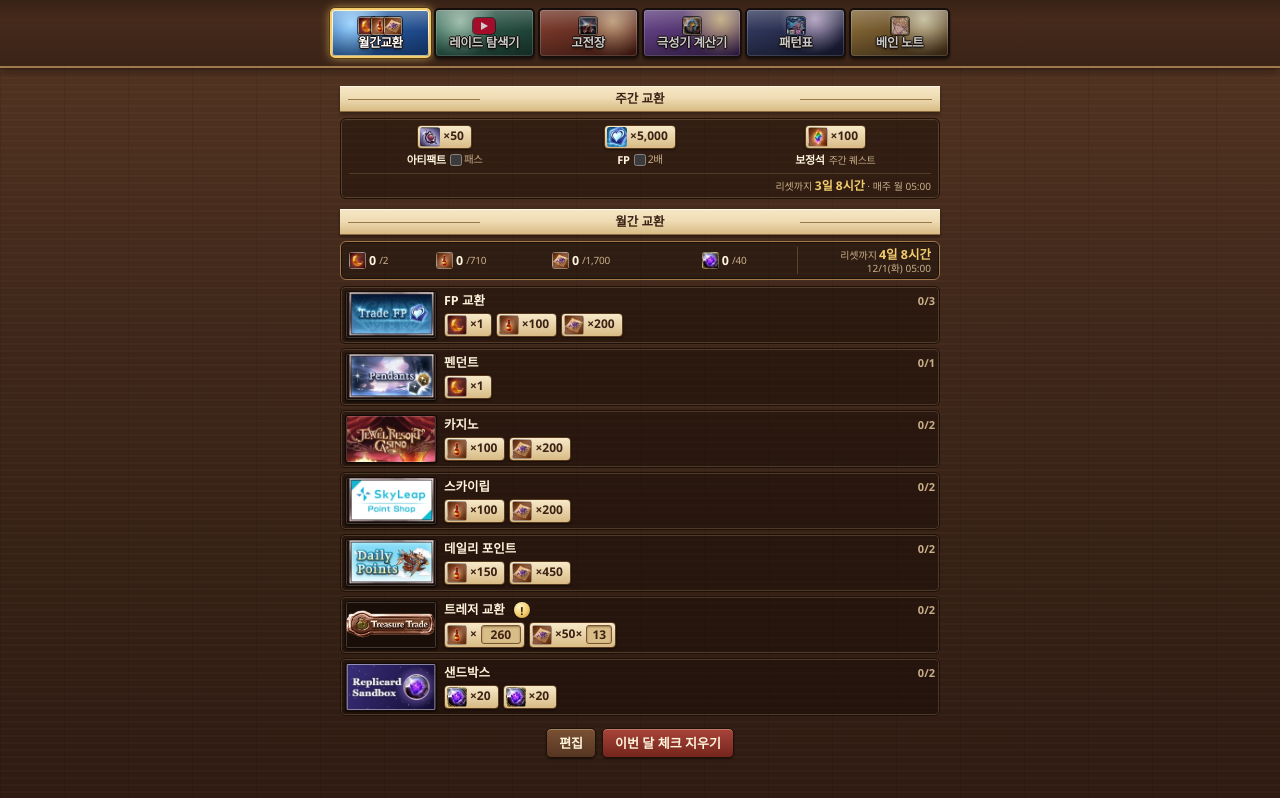
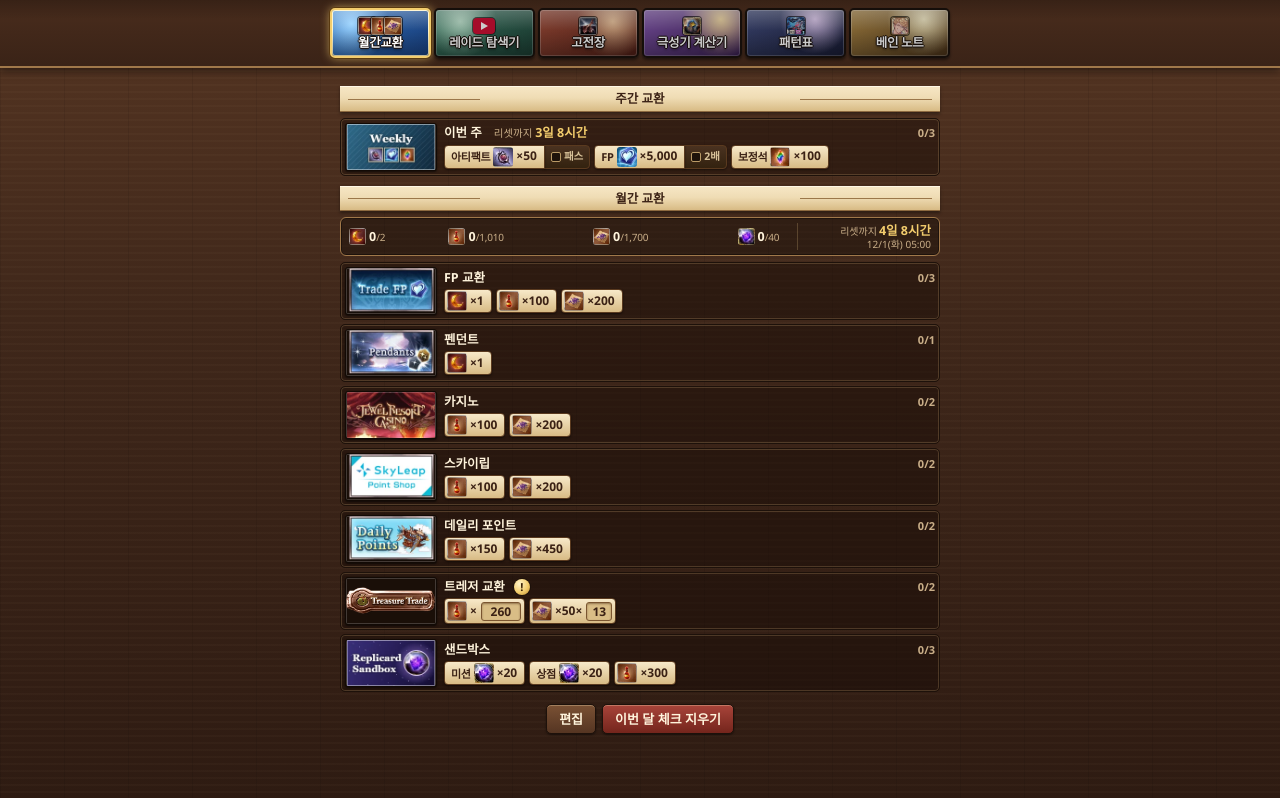
Before and after one commit to at1111-11/gbf-helper, a browser extension: page panel.html in a window 1280 px wide. Drawn offline with Linux system fonts and the light colour scheme.

Commit message:
1.17.1: weekly row in the shop look, even totals, sandbox 반홍 and 미션/상점 labels, 디멘션 체인(DC)
Co-Authored-By: Claude Opus 5.5 <noreply@anthropic.com>

```diff
--- a/js/data.js
+++ b/js/data.js
@@ -58,11 +58,13 @@
       ]
     },
     {
-      // Replicard Sandbox monthly event (gbf.wiki, November 2026): 4 missions × 5 + 2 Denas shops × 10 = 40.
+      // Replicard Sandbox monthly event (gbf.wiki, November 2026): quartz 4 missions × 5 + 2 Denas shops × 10 = 40,
+      // and 반홍 150 in each of the 2 Denas shops. label: short word shown in the chip before the icon.
       id: 'sandbox', name: '샌드박스', sub: '리플리카드 샌드박스 월간', img: 'img/shop-sandbox.webp',
       items: [
-        { id: 'sandbox-mission', kind: 'quartz', qty: 20, cost: '월간 미션 4개 × 5개' },
-        { id: 'sandbox-trade', kind: 'quartz', qty: 20, cost: '디나스 교환소 2곳 × 10개' }
+        { id: 'sandbox-mission', kind: 'quartz', qty: 20, label: '미션', cost: '월간 미션 4개 × 5개' },
+        { id: 'sandbox-trade', kind: 'quartz', qty: 20, label: '상점', cost: '디나스 교환소 2곳 × 10개' },
+        { id: 'sandbox-half', kind: 'half', qty: 300, cost: '디나스 교환소 2곳 × 150개' }
       ]
     }
   ];
@@ -73,7 +75,7 @@
   const WEEKLY = [
     { id: 'artifact', name: '아티팩트', img: 'img/item-artifact.webp', qty: 50, up: { key: 'pass', label: '패스', qty: 75 }, tip: '아티팩트 드롭률 대폭 UP 상한 (프리미엄 패스면 75)' },
     { id: 'fp', name: 'FP', img: 'img/item-fp.webp', qty: 5000, up: { key: 'double', label: '2배', qty: 10000 }, tip: '주간 FP 획득 상한 (2배 이벤트면 10,000)' },
-    { id: 'crystal', name: '보정석', img: 'img/item-crystal.webp', qty: 100, note: '주간 퀘스트', tip: '주간 퀘스트 보정석' }
+    { id: 'crystal', name: '보정석', img: 'img/item-crystal.webp', qty: 100, tip: '주간 퀘스트 보정석' }
   ];
 
   // Treasure hunt (트헌) calculator tables.
--- a/js/monthly.js
+++ b/js/monthly.js
@@ -36,42 +36,54 @@
       h('div', { class: 'status-left' }, ['gold', 'half', 'seed', 'quartz'].map(kind =>
         h('span', { class: `stock kind-${kind}`, title: `${D.KINDS[kind].full} · 이번 달 교환한 수량` },
           itemIcon(kind),
-          h('b', { class: 'stock-num', dataset: { kind }, text: num(total[kind] - left[kind], 0) }),
-          h('small', { text: `/${num(total[kind], 0)}` })))),
+          // An invisible copy of the largest value keeps the width fixed, so the evenly spaced totals never move.
+          h('span', { class: 'stock-val' },
+            h('span', { class: 'stock-cur' },
+              h('b', { class: 'stock-num', dataset: { kind }, text: num(total[kind] - left[kind], 0) }),
+              h('small', { text: `/${num(total[kind], 0)}` })),
+            h('span', { class: 'stock-ghost', 'aria-hidden': 'true' },
+              h('b', { text: num(total[kind], 0) }), h('small', { text: `/${num(total[kind], 0)}` })))))),
       h('div', { class: 'status-reset', title: `다음 리셋 ${p.month}월 ${p.day}일(${WEEKDAYS[p.weekday]}) 05:00` },
         h('span', { class: 'reset-line' }, h('small', { text: '리셋까지 ' }), h('b', { id: 'resetLeft', text: C.formatLeft(next - now).replace(' 남음', '') })),
         h('small', { id: 'resetAt', text: `${p.month}/${p.day}(${WEEKDAYS[p.weekday]}) 05:00` })));
   }
 
-  // ---- Weekly caps ----
+  // ---- Weekly caps: one row in the same look as the monthly shops ----
   function w() { return app.state.weekly; }
   function weeklyQty(x) { return x.up && w().opts[x.up.key] ? x.up.qty : x.qty; }
 
-  function weeklySection() {
+  function weeklyRow() {
     const now = new Date();
     const next = C.nextWeeklyReset(now);
     const p = C.jstParts(next);
-    const cell = x => {
+    const doneCount = D.WEEKLY.filter(x => w().done[x.id]).length;
+    const allDone = doneCount === D.WEEKLY.length;
+    const toggleAll = () => { for (const x of D.WEEKLY) { if (allDone) delete w().done[x.id]; else w().done[x.id] = true; } commit(); };
+    const items = D.WEEKLY.map(x => {
       const done = !!w().done[x.id];
       const qty = weeklyQty(x);
-      return h('div', { class: 'wk-cell' + (done ? ' done' : ''), dataset: { id: x.id } },
-        h('button', {
-          type: 'button', class: 'chip-item wk-chip' + (done ? ' done' : ''), title: x.tip,
-          'aria-pressed': done ? 'true' : 'false', 'aria-label': `${x.name} ${num(qty, 0)} ${done ? '완료' : '진행 전'}`,
-          onclick: () => { if (done) delete w().done[x.id]; else w().done[x.id] = true; commit(); }
-        }, h('img', { class: 'item-ico', src: x.img, alt: '' }), h('span', { class: 'chip-qty', text: `×${num(qty, 0)}` })),
-        h('div', { class: 'wk-sub' },
-          h('span', { class: 'wk-name', text: x.name }),
-          x.up ? h('label', { class: 'wk-opt', title: x.tip },
-            h('input', { type: 'checkbox', checked: !!w().opts[x.up.key], dataset: { opt: x.up.key },
-              onchange: e => { w().opts[x.up.key] = e.target.checked; commit(); } }),
-            x.up.label) : h('span', { class: 'wk-note', text: x.note || '' })));
-    };
-    return h('section', { class: 'weekly' },
-      h('div', { class: 'wk-cells' }, D.WEEKLY.map(cell)),
-      h('div', { class: 'wk-reset', title: `다음 리셋 ${p.month}월 ${p.day}일(${WEEKDAYS[p.weekday]}) 05:00` },
-        h('small', { text: '리셋까지 ' }), h('b', { id: 'weekLeft', text: C.formatLeft(next - now).replace(' 남음', '') }),
-        h('small', { text: ` · 매주 월 05:00` })));
+      const chipEl = h('button', {
+        type: 'button', class: 'chip-item has-label' + (done ? ' done' : ''), title: x.tip, dataset: { week: x.id },
+        'aria-pressed': done ? 'true' : 'false', 'aria-label': `${x.name} ${num(qty, 0)} ${done ? '완료' : '진행 전'}`,
+        onclick: () => { if (done) delete w().done[x.id]; else w().done[x.id] = true; commit(); }
+      }, h('span', { class: 'chip-label', text: x.name }), h('span', { class: 'ico-wrap' }, h('img', { class: 'item-ico', src: x.img, alt: '' })),
+        h('span', { class: 'chip-qty', text: `×${num(qty, 0)}` }));
+      if (!x.up) return chipEl;
+      const on = !!w().opts[x.up.key];
+      return h('span', { class: 'chip-pair' }, chipEl, h('button', {
+        type: 'button', class: 'chip-opt' + (on ? ' on' : ''), dataset: { opt: x.up.key }, 'aria-pressed': on ? 'true' : 'false',
+        title: x.tip, onclick: () => { w().opts[x.up.key] = !on; commit(); }
+      }, h('span', { class: 'opt-box', 'aria-hidden': 'true' }), x.up.label));
+    });
+    return h('section', { class: 'weekly shop' + (allDone ? ' all-done' : ''), dataset: { group: 'weekly' } },
+      thumb({ name: '주간 교환', img: 'img/shop-weekly.webp' }, toggleAll, allDone ? '눌러서 이번 주 체크 모두 해제' : '눌러서 이번 주 모두 완료로 체크'),
+      h('div', { class: 'shop-body' },
+        h('div', { class: 'shop-title' },
+          h('b', { text: '이번 주' }),
+          h('small', { class: 'wk-left', title: `다음 리셋 ${p.month}월 ${p.day}일(${WEEKDAYS[p.weekday]}) 05:00` },
+            '리셋까지 ', h('b', { id: 'weekLeft', text: C.formatLeft(next - now).replace(' 남음', '') })),
+          h('span', { class: 'count' + (allDone ? ' done' : ''), text: `${doneCount}/${D.WEEKLY.length}` })),
+        h('div', { class: 'chips' }, items)));
   }
 
   function chip(i) {
@@ -79,11 +91,13 @@
     const qtyText = `×${num(i.perKind ? i.perQty : i.qty, 0)}`;
     const tip = `${i.name} ${num(i.qty, 0)}개${i.cost ? ' · ' + i.cost : ''}`;
     return h('button', {
-      type: 'button', class: `chip-item kind-${kind}` + (i.complete ? ' done' : ''), title: tip,
+      type: 'button', class: `chip-item kind-${kind}` + (i.label ? ' has-label' : '') + (i.complete ? ' done' : ''), title: tip,
       'aria-pressed': i.complete ? 'true' : 'false', 'aria-label': `${i.name} ${num(i.qty, 0)}개 ${i.complete ? '교환함' : '교환 전'}`,
       dataset: { id: i.id },
       onclick: () => { setProgress(i.id, i.complete ? 0 : 1); commit(); }
-    }, itemIcon(kind), kind === 'other' ? h('span', { class: 'chip-name', text: i.name }) : null, h('span', { class: 'chip-qty', text: qtyText }));
+    }, i.label ? h('span', { class: 'chip-label', text: i.label }) : null,
+      i.label ? h('span', { class: 'ico-wrap' }, itemIcon(kind)) : itemIcon(kind),
+      kind === 'other' ? h('span', { class: 'chip-name', text: i.name }) : null, h('span', { class: 'chip-qty', text: qtyText }));
   }
 
   // Treasure chips hold their own number field; Enter applies it, leaving the field puts back the saved number.
@@ -263,7 +277,7 @@
     const rows = editing ? groups.map(editShop) : groups.map(shopRow).filter(Boolean);
     host.replaceChildren(...[
       editing ? null : h('h2', { class: 'ribbon' }, h('span', { text: '주간 교환' })),
-      editing ? null : weeklySection(),
+      editing ? null : h('div', { class: 'weekly-list' }, weeklyRow()),
       h('h2', { class: 'ribbon' }, h('span', { text: editing ? '교환소 편집' : '월간 교환' })),
       editing ? null : statusBar(groups),
       h('div', { class: editing ? 'edit-list' : 'shops' }, rows.length ? rows : h('p', { class: 'empty', text: '표시할 교환소가 없어요. [편집]에서 숨긴 항목을 되돌릴 수 있어요.' })),
--- a/js/pattern-data.js
+++ b/js/pattern-data.js
@@ -273,7 +273,7 @@
         '누군가 법등을 푼 뒤에 들어오면 전원 사망 → 모두 먼저 입장',
         '파괴의 힘(제네시스 게이지): 누가 턴을 넘길 때마다 +0.5% (파괴의 법등·광등 동안 +1.5%) · 전조 실패 시 +1% → G50에 정토, G100에 정토(MAX)',
         '입장 시 파괴(빨강) / 재생(파랑) 팀 배정 (팀당 최대 3명) → 80%부터 팀별로 다른 전조',
-        '차원 체인: 같은 팀이 전조를 풀면 차오름 → 100%면 팀원마다 체인 스킬 1회']},
+        '디멘션 체인(DC): 같은 팀이 전조를 풀면 차오름 → 100%면 팀원마다 체인 스킬 1회']},
       phases: [
         {
           range: '100 – 81%', tone: 'red', summary: '파괴의 시련',
--- a/panel.css
+++ b/panel.css
@@ -145,10 +145,13 @@ select.in option { background: #2a1910; }
   background: rgba(0, 0, 0, .3); border: 1px solid var(--frame);
   box-shadow: inset 0 0 0 1px rgba(0, 0, 0, .4);
 }
-/* Fixed column shares sized for the longest value of each kind (2/2, 710/710, 1,700/1,700, 40/40). */
-.status-left { display: grid; grid-template-columns: minmax(0, .78fr) minmax(0, 1.05fr) minmax(0, 1.37fr) minmax(0, .8fr); gap: 4px; min-width: 0; }
-.stock { display: flex; align-items: center; gap: 3px; white-space: nowrap; min-width: 0; overflow: hidden; line-height: 1.2; }
+/* Four totals spread with equal gaps; each value keeps the width of its largest number (see .stock-ghost). */
+.status-left { display: flex; justify-content: space-between; align-items: center; gap: 6px; min-width: 0; }
+.stock { display: inline-flex; align-items: center; gap: 3px; white-space: nowrap; line-height: 1.2; }
 .stock .item-ico { width: 17px; height: 17px; flex: none; }
+.stock-val { display: inline-grid; }
+.stock-cur, .stock-ghost { grid-area: 1 / 1; }
+.stock-ghost { visibility: hidden; }
 .stock-num { font-size: 12.5px; font-weight: 800; font-variant-numeric: tabular-nums; }
 .stock small { color: var(--muted); font-size: 10px; font-variant-numeric: tabular-nums; letter-spacing: -.2px; }
 /* "리셋까지 5일 5시간" on one line, the date under it. Fixed width (fits the longest "30일 23시간" with room
@@ -169,23 +172,33 @@ select.in option { background: #2a1910; }
 .status-reset small { font-size: 10px; color: var(--muted); }
 .status-reset b { font-size: 12.5px; color: var(--gold); font-variant-numeric: tabular-nums; }
 
-/* Weekly caps: three cells side by side — [icon ×50] chip, then the name and its 패스 / 2배 checkbox. */
-.weekly {
-  margin: 0 0 4px; padding: 6px 8px 5px; border-radius: 6px;
-  background: rgba(20, 10, 5, .45); border: 1px solid #1d110a; box-shadow: inset 0 0 0 1px rgba(217, 183, 122, .22);
+/* Weekly caps: one row styled like the monthly shops (thumbnail, title with countdown, chips). */
+.weekly-list { margin-bottom: 4px; }
+.wk-left { margin-left: 6px; font-size: 10.5px; color: var(--muted); white-space: nowrap; }
+.wk-left b { color: var(--gold); font-size: 11.5px; font-variant-numeric: tabular-nums; }
+/* A chip with a word in front of its icon (주간 이름, 샌드박스 미션/상점). The ✓ sits on the icon. */
+.chip-item.has-label { padding-left: 6px; }
+.chip-label { font-size: 11px; font-weight: 800; letter-spacing: -.3px; }
+.ico-wrap { position: relative; display: inline-flex; }
+.chip-item.has-label.done::after { content: none; }
+.chip-item.has-label.done .ico-wrap::after {
+  content: "✓"; position: absolute; left: 50%; top: 50%; transform: translate(-50%, -50%);
+  font-size: 15px; font-weight: 900; color: var(--ok); text-shadow: 0 0 2px #000, 0 0 2px #000;
 }
-.wk-cells { display: grid; grid-template-columns: repeat(3, minmax(0, 1fr)); gap: 4px; }
-.wk-cell { display: flex; flex-direction: column; align-items: center; gap: 3px; min-width: 0; }
-.wk-chip { justify-content: center; min-width: 0; max-width: 100%; }
-.wk-sub { display: flex; align-items: center; justify-content: center; gap: 4px; font-size: 11px; white-space: nowrap; min-height: 16px; letter-spacing: -.3px; }
-.wk-name { font-weight: 800; color: var(--cream); }
-.wk-cell.done .wk-name { color: var(--muted); }
-.wk-note { color: var(--muted); font-size: 10px; }
-.wk-opt { display: inline-flex; align-items: center; gap: 2px; color: var(--muted); font-size: 10.5px; cursor: pointer; }
-.wk-opt input { width: 12px; height: 12px; margin: 0; accent-color: var(--gold); cursor: pointer; }
-.wk-reset { margin-top: 5px; padding-top: 4px; border-top: 1px solid rgba(217, 183, 122, .2); text-align: right; line-height: 1.2; white-space: nowrap; }
-.wk-reset small { font-size: 10px; color: var(--muted); }
-.wk-reset b { font-size: 12px; color: var(--gold); font-variant-numeric: tabular-nums; }
+.chip-item.has-label.done .chip-label { color: #b9a68b; }
+/* 패스 / 2배: a small toggle joined to the right side of its chip. */
+.chip-pair { display: inline-flex; align-items: stretch; }
+.chip-pair .chip-item { border-top-right-radius: 0; border-bottom-right-radius: 0; }
+.chip-opt {
+  display: inline-flex; align-items: center; gap: 3px; height: 24px; padding: 0 6px; margin-left: -1px;
+  border: 1px solid #5a3a1f; border-radius: 0 4px 4px 0; background: linear-gradient(180deg, #4a3220, #33220f);
+  color: #d9c39a; font-size: 10.5px; font-weight: 800; cursor: pointer; box-shadow: 0 1px 2px rgba(0, 0, 0, .5);
+}
+.chip-opt .opt-box { width: 10px; height: 10px; border-radius: 2px; border: 1px solid #b99a66; background: #1d120a; position: relative; }
+.chip-opt.on { color: #2b1a08; background: linear-gradient(180deg, #f3cd6d, #c9973c); }
+.chip-opt.on .opt-box { background: #fff3c4; border-color: #6b4a1e; }
+.chip-opt.on .opt-box::after { content: "✓"; position: absolute; left: 0; top: -3px; font-size: 10px; line-height: 1; color: #4a2c06; font-weight: 900; }
+.chip-opt:hover { filter: brightness(1.1); }
 
 .shops { display: flex; flex-direction: column; gap: 4px; }
 .shop {
```
Also changed, not shown: img/shop-weekly.webp (added), manifest.json, 3 other files.
